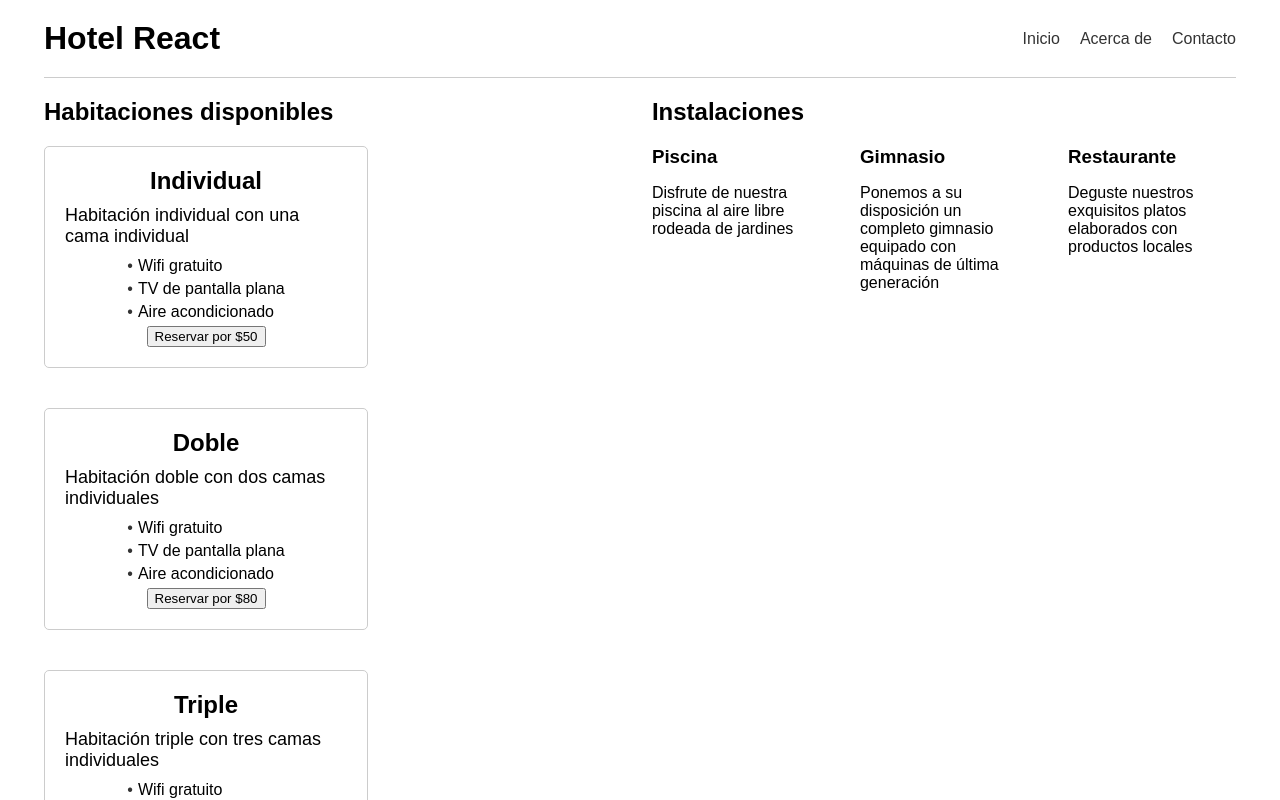
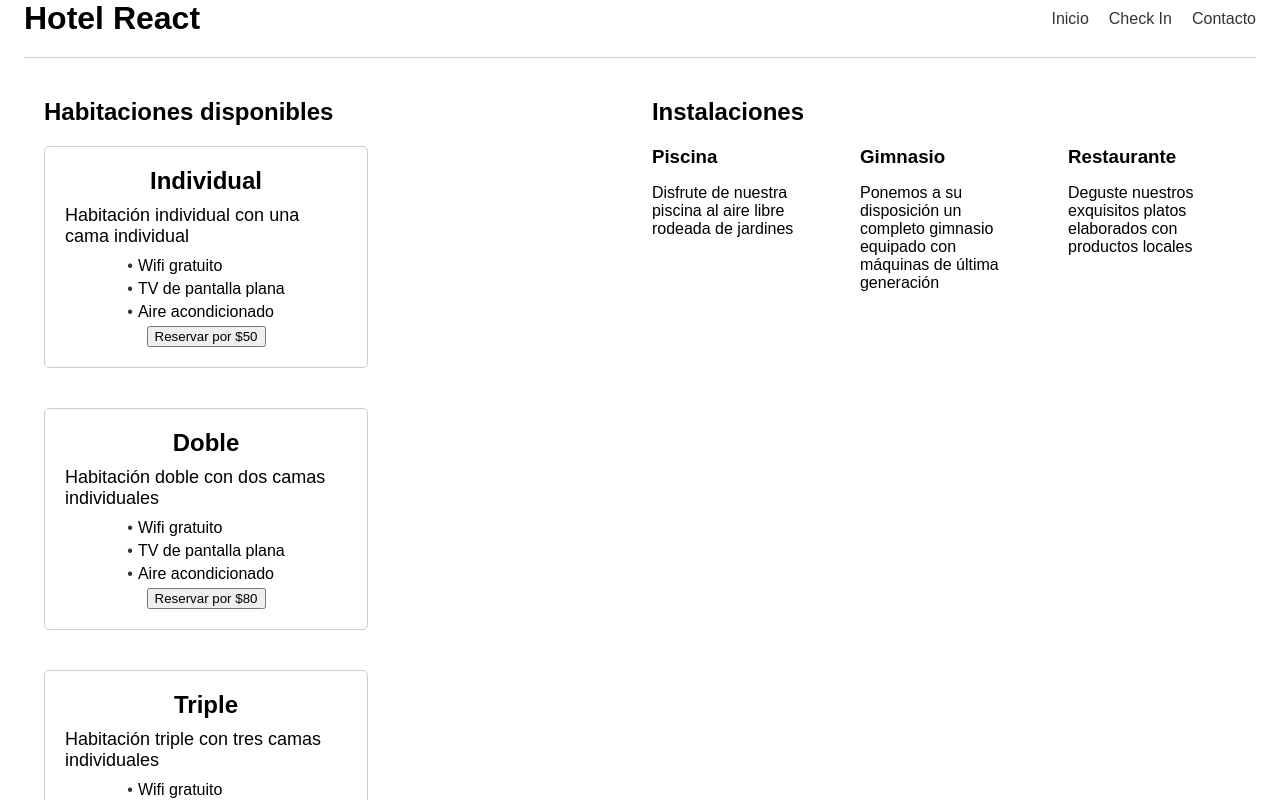
Before and after one commit to eduardo290/hotel-app, a React (Create React App) app: page / in a window 1280 px wide. Shown: the top 800 px of the page. Built offline with nearby package versions, Linux system fonts and the light colour scheme.

Commit message:
se agrego la ruta a la vista check in

```diff
--- a/src/App.js
+++ b/src/App.js
@@ -19,11 +19,11 @@ function App() {
     },
     {
       path: "/checkIn",
-      element: <RegistroCheckIn/>,
+      element: <RegistroCheckIn />,
     },
     {
       path: "/PaginaCheckIn",
-      element: <PaginaCheckIn/>,
+      element: <PaginaCheckIn />,
     }
   ]);
 
--- a/src/Layout/index.jsx
+++ b/src/Layout/index.jsx
@@ -1,9 +1,6 @@
 import React from 'react'
-import { AppBar, Toolbar, Container, Typography, Box, IconButton } from '@mui/material'
+import { Container, Box } from '@mui/material'
 
-import { Search, SearchIconWrapper, StyledInputBase } from './component.styled'
-import MenuIcon from '@mui/icons-material/Menu'
-import SearchIcon from '@mui/icons-material/Search'
 function Layout({ children }) {
     return (
         <>
@@ -37,6 +34,22 @@ function Layout({ children }) {
                 </Toolbar>
             </AppBar> */}
             <Container maxWidth="xl">
+                <header>
+                    <h1>Hotel React</h1>
+                    <nav>
+                        <ul>
+                            <li>
+                                <a href="/">Inicio</a>
+                            </li>
+                            <li>
+                                <a href="/PaginaCheckIn">Check In</a>
+                            </li>
+                            <li>
+                                <a href="/contacto">Contacto</a>
+                            </li>
+                        </ul>
+                    </nav>
+                </header>
                 <Box >
                     {children}
                 </Box>
--- a/src/components/ListaHabitaciones/index.jsx
+++ b/src/components/ListaHabitaciones/index.jsx
@@ -44,22 +44,6 @@ function PaginaPrincipal() {
 
   return (
     <div className="container" data-testid='pagina-principal'>
-      <header>
-        <h1>Hotel React</h1>
-        <nav>
-          <ul>
-            <li>
-              <a href="#">Inicio</a>
-            </li>
-            <li>
-              <a href="#">Acerca de</a>
-            </li>
-            <li>
-              <a href="/contacto.html">Contacto</a>
-            </li>
-          </ul>
-        </nav>
-      </header>
       <main>
         <section>
           <h2>Habitaciones disponibles</h2>
--- a/src/components/RegistroCheckIn/index.jsx
+++ b/src/components/RegistroCheckIn/index.jsx
@@ -7,7 +7,7 @@ function RegistroCheckIn(props) {
   const [habitacion, setHabitacion] = useState('');
   const [fechaIngreso, setFechaIngreso] = useState('');
   const [fechaFin, setFechaFin] = useState('');
-  const [enviado, setEnviado] = useState(false);
+  const [, setEnviado] = useState(false);
   const [checkIns, setCheckIns] = useState([]);
 
   const handleSubmit = (event) => {
```
Lines whose indentation alone changed are shown as unchanged.
